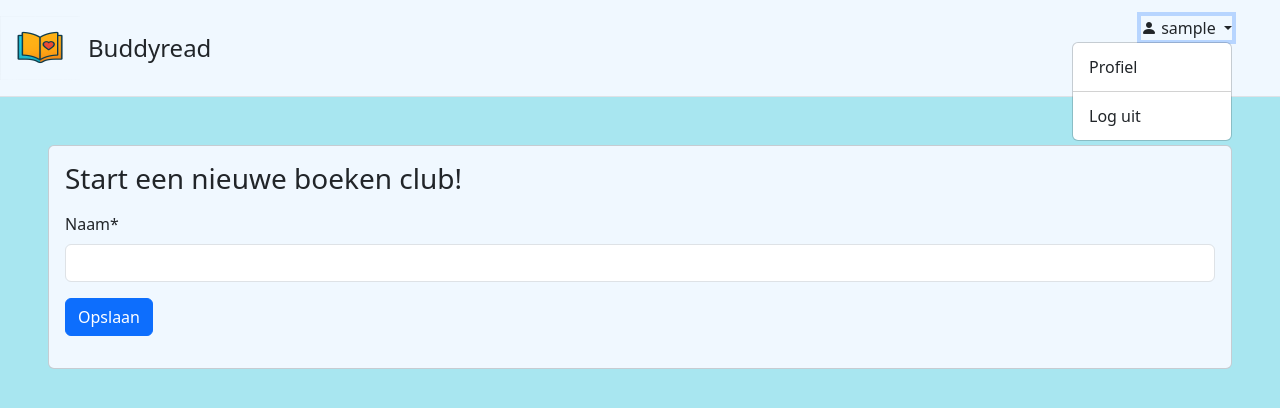
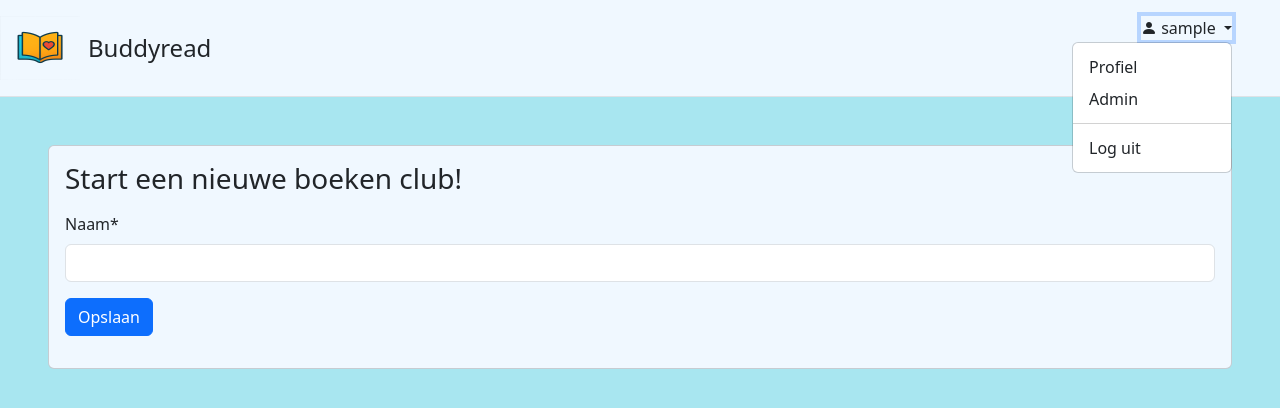
Before and after one commit to yoramclapper/buddyread, a Django app: page /club/nieuwe/ in a window 1280 px wide, after a click that opens the changed part. Shown: the top 408 px of the page. Run offline with Django 5.2, Linux system fonts and the light colour scheme; the visitor is signed in with stand-in values (Sample User, id 1); some libraries are stand-ins or nearby versions.

Commit message:
add | url to admin for superuser to profile navigation

```diff
--- a/buddyread/core/templates/core/index.html
+++ b/buddyread/core/templates/core/index.html
@@ -29,6 +29,11 @@
                     <li>
                         <a class="dropdown-item" href="{% url 'change_auth' %}">Profiel</a>
                     </li>
+                    {% if user.is_superuser %}
+                    <li>
+                        <a class="dropdown-item" href="{% url 'admin:index' %}">Admin</a>
+                    </li>
+                    {% endif %}
                     <li><hr class="dropdown-divider"></li>
                     <li>
                         <div>
```
